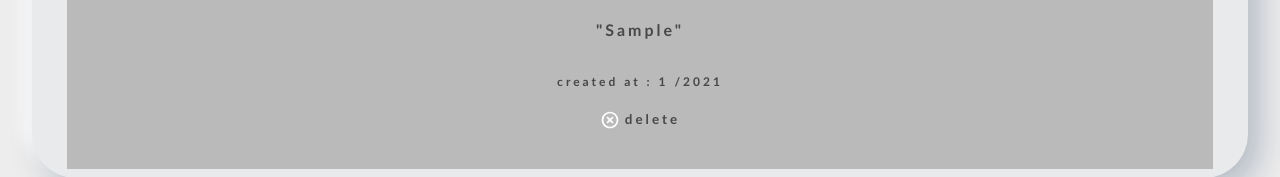
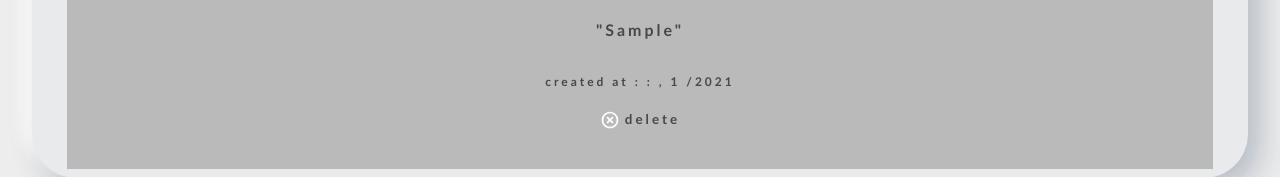
Before and after one commit to boramriganka/Diary, a React (Create React App) app: page / in a window 1280 px wide. Both pictures are taken after typing "Sample" into the empty fields and a click on the button "ADD". Shown: the part 403-580 px from the top of the page. Built offline with nearby package versions, Linux system fonts and the light colour scheme.

Commit message:
Update Note.js

```diff
--- a/src/components/Note.js
+++ b/src/components/Note.js
@@ -19,8 +19,8 @@ const Note = ({ notes, removeNote, updateNote }) => {
           <p>"{note.note.text}"</p>
         </div>
         <div className="info">
-          <p>
-            created at : {note.date.month} /{note.date.year}
+           <p>
+            created at : {note.date.hour}:{note.date.minute} , {note.date.month} /{note.date.year}
           </p>
           <div className="icons">
             <RiCloseCircleLine
```
